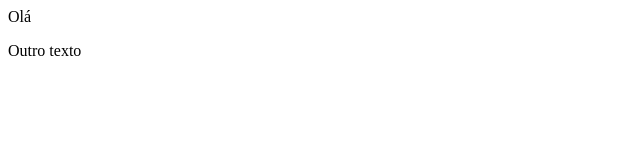
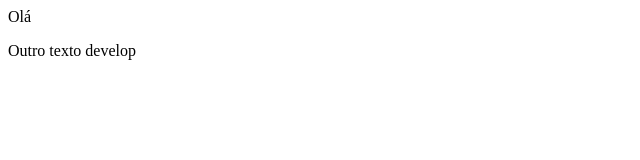
Before and after one commit to fabiolopes/repo-test, a plain HTML site: page index.html in a window 1280 px wide. Shown: the full height of the page, 0-640 px from the left. Drawn offline with Linux system fonts and the light colour scheme.

Commit message:
inserindo develop

```diff
--- a/index.html
+++ b/index.html
@@ -1,2 +1,3 @@
 <p>Olá<p>
 Outro texto
+develop
```
